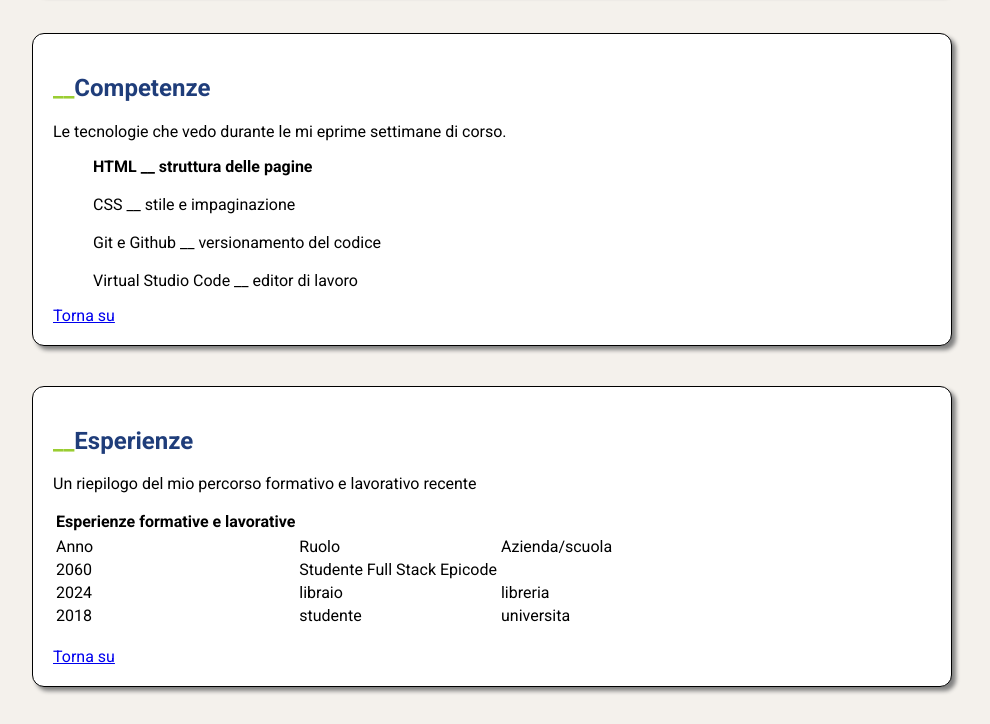
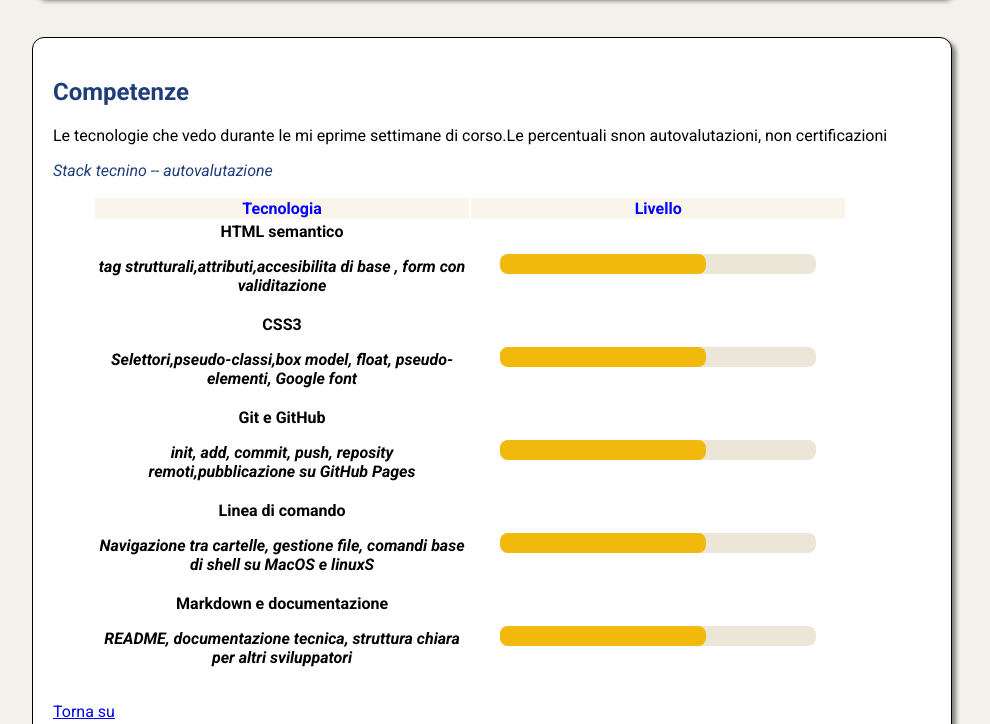
Before and after one commit to gb996/Progetto-Settimana-1, a plain HTML site: page index.html in a window 1280 px wide. Shown: the part 680-1404 px from the top of the page, without its empty margins (148-1138 px from the left). Drawn offline with nearby package versions, Linux system fonts and the light colour scheme.

Commit message:
commit 3

```diff
--- a/index.html
+++ b/index.html
@@ -8,8 +8,10 @@
     <link rel="stylesheet"
         href="https://fonts.googleapis.com/css2?family=Material+Symbols+Outlined:opsz,wght,FILL,GRAD@20..48,100..700,0..1,-50..200&icon_names=fiber_new" />
 
-        <link rel="stylesheet" href="https://fonts.googleapis.com/css2?family=Material+Symbols+Outlined:opsz,wght,FILL,GRAD@20..48,100..700,0..1,-50..200&icon_names=av_timer,fiber_new,work_history,folder_open" />
-        <link rel="stylesheet" href="https://fonts.googleapis.com/css2?family=Material+Symbols+Outlined:opsz,wght,FILL,GRAD@20..48,100..700,0..1,-50..200&icon_names=person,av_timer,fiber_new,work_history,folder_open,contact_page" />
+    <link rel="stylesheet"
+        href="https://fonts.googleapis.com/css2?family=Material+Symbols+Outlined:opsz,wght,FILL,GRAD@20..48,100..700,0..1,-50..200&icon_names=av_timer,fiber_new,work_history,folder_open" />
+    <link rel="stylesheet"
+        href="https://fonts.googleapis.com/css2?family=Material+Symbols+Outlined:opsz,wght,FILL,GRAD@20..48,100..700,0..1,-50..200&icon_names=person,av_timer,fiber_new,work_history,folder_open,contact_page,star_rate" />
 
     <link rel="stylesheet" href="style.css">
 </head>
@@ -30,7 +32,8 @@
                 <li class="lista1 ">
                     <a href="#Chisono"><span class="material-symbols-outlined">
                             person
-                            </span>Chi sono</a></li>
+                        </span>Chi sono</a>
+                </li>
 
 
 
@@ -86,16 +89,86 @@
         <section>
             <div>
                 <h2 id="Competenze">Competenze</h2>
-                <p>Le tecnologie che vedo durante le mi eprime settimane di corso.</p>
+                <p>Le tecnologie che vedo durante le mi eprime settimane di corso.Le percentuali snon autovalutazioni,
+                    non certificazioni</p>
+                <p class="undtest"><i>Stack tecnino -- autovalutazione</i></p>
                 <ul>
-                    <li><strong> HTML __ struttura delle pagine</strong></li>
-                    <br />
-                    <li>CSS __ stile e impaginazione</li>
-                    <br />
-                    <li>Git e Github __ versionamento del codice</li>
-                    <br />
-                    <li>Virtual Studio Code __ editor di lavoro</li>
+                    <table>
+                        <thead class="tdlist1">
+                            <tr class="capolista">
+
+                                <th>Tecnologia</th>
+
+
+                                <th>Livello </th>
+
+                            </tr>
+
+                        </thead>
+                        <tbody>
+                            <tr class="capolista">
+
+                                <th><b>HTML semantico</b>
+                                    <p><i>tag strutturali,attributi,accesibilita di base , form con validitazione</i>
+                                    </p>
+                                </th>
+
+                                <th><div class="barra"><div class="barra2"></div></div></th>
+
+                            </tr>
+                            <tr class="capolista">
+
+                                <th>CSS3
+                                    <i>
+                                        <p>Selettori,pseudo-classi,box model, float, pseudo-elementi, Google font</p>
+                                    </i>
+                                </th>
+
+
+                                <th><div class="barra"><div class="barra2"></div></div></th>
+
+                            </tr>
+                            <tr class="capolista">
+
+                                <th>Git e GitHub
+                                    <p>
+                                        <i>init, add, commit, push, reposity remoti,pubblicazione su GitHub Pages</i>
+                                    </p>
+                                </th>
+
+
+                                <th><div class="barra"><div class="barra2"></div></div></th>
+
+                            </tr>
+                            <tr class="capolista">
+
+                                <th><b>Linea di comando</b>
+                                    <p><i>Navigazione tra cartelle, gestione file, comandi base di shell su MacOS e
+                                            linuxS</i></p>
+
+
+                                </th>
+                                <th><div class="barra"><div class="barra2"></div></div></th>
+
+                            </tr>
+                            <tr class="capolista">
+
+                                <th><b>Markdown e documentazione</b>
+                                    <p><i>README, documentazione tecnica, struttura chiara per altri sviluppatori</i>
+                                    </p>
+
+
+                                </th>
+
+
+                                <th><div class="barra"><div class="barra2"></div></div></th>
+
+                            </tr>
+                        </tbody>
+
+                    </table>
                 </ul>
+
                 <a href="#inizio">Torna su</a>
             </div>
         </section>
--- a/style.css
+++ b/style.css
@@ -69,9 +69,12 @@
       #start {
          height: 100%
       }
+
       nav {
          height: 100%;
          width: 100%;
+         border-bottom: 4px solid;
+         color: #F5C73D;
       }
 
       #section {
@@ -174,7 +177,7 @@
       }
 
       main section h2::before {
-         content: "__";
+         content: "";
          color: yellowgreen;
 
       }
@@ -210,10 +213,10 @@ height: 15px;
 
       .lista1 {
          font-size: large;
-        font
+
       }
 
-      .lista1 a{
+      .lista1 a {
          width: 100%;
          max-height: 100%;
          text-align: center;
@@ -224,6 +227,73 @@ height: 15px;
          display: inline;
          color: white;
       }
-      .lsiat1  a{
-         margin-button:3px ;
+
+      .lista1 a {
+         margin-bottom: 3px;
+         text-align: center;
+         margin-left: 7px;
       }
+      .undtest{
+         color: #1F3D7A;
+      }
+
+
+      .tdlist1{
+width: 40%;
+
+      }
+
+      table{
+         border:  ;
+         width: 90%;
+
+      }
+      thead{
+         text-align: center;
+         background-color: #F9F5EA;
+         color: blue;
+       }
+      .capolista{
+         border-bottom:  2px solid ;
+         border-color: #F4F1EC;
+
+
+      }
+      td{
+         border: solid;
+      }
+
+      th #tabella{
+         max-width: 50%;
+      }
+
+      .barra{
+      background-color: #ECE6D8;
+      height: 20px;
+      width: 85%;
+      display: inline-block;
+
+      border-radius: 8px;
+      text-align: center;
+
+
+
+      }
+
+      .barra2{
+         background-color: #F2B90D;
+      height: 100%;
+      width: 65%;
+      height: 100%;
+      display: block;
+
+      border-radius: 8px;
+      border: 0px;
+      padding: 0px;
+
+      }
+      .tdlist1 th{
+         width: 50%;
+
+
+      }
```
Lines whose indentation alone changed are shown as unchanged.
